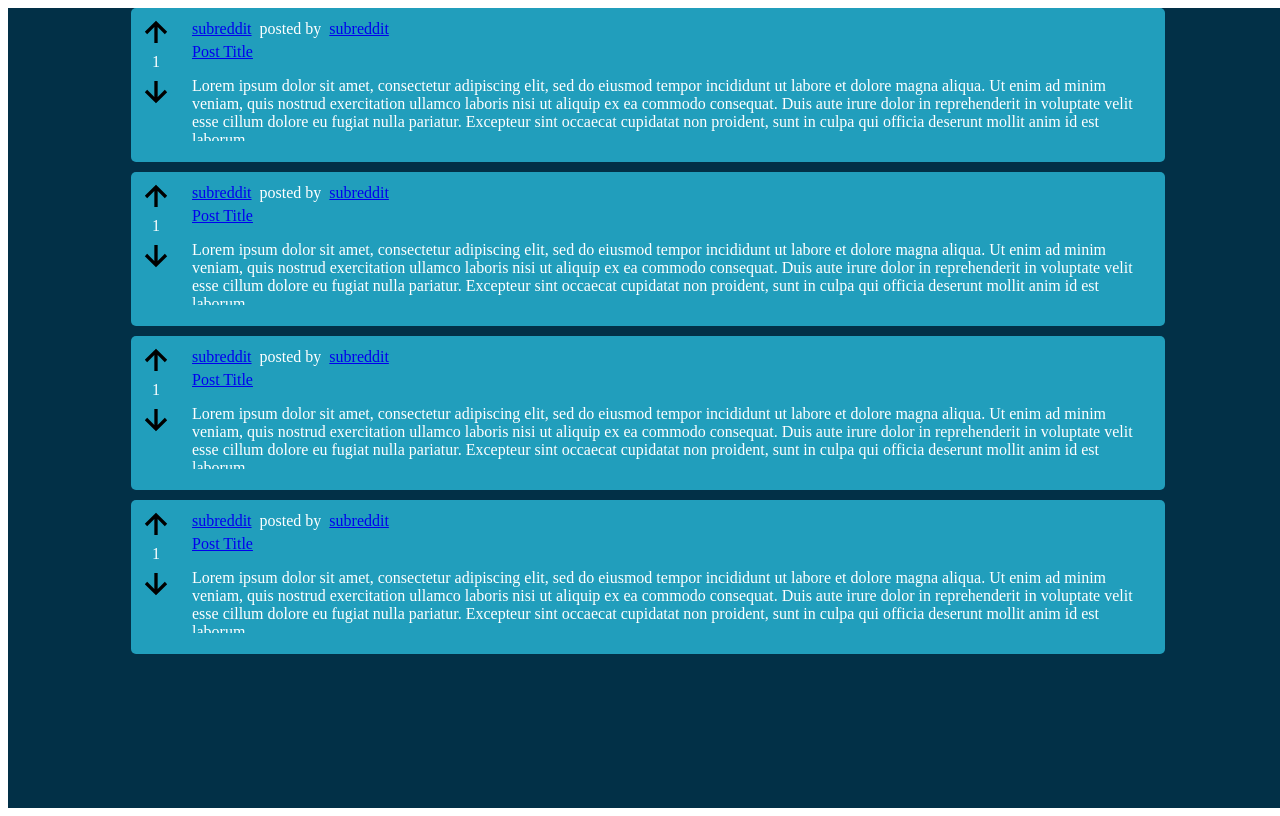
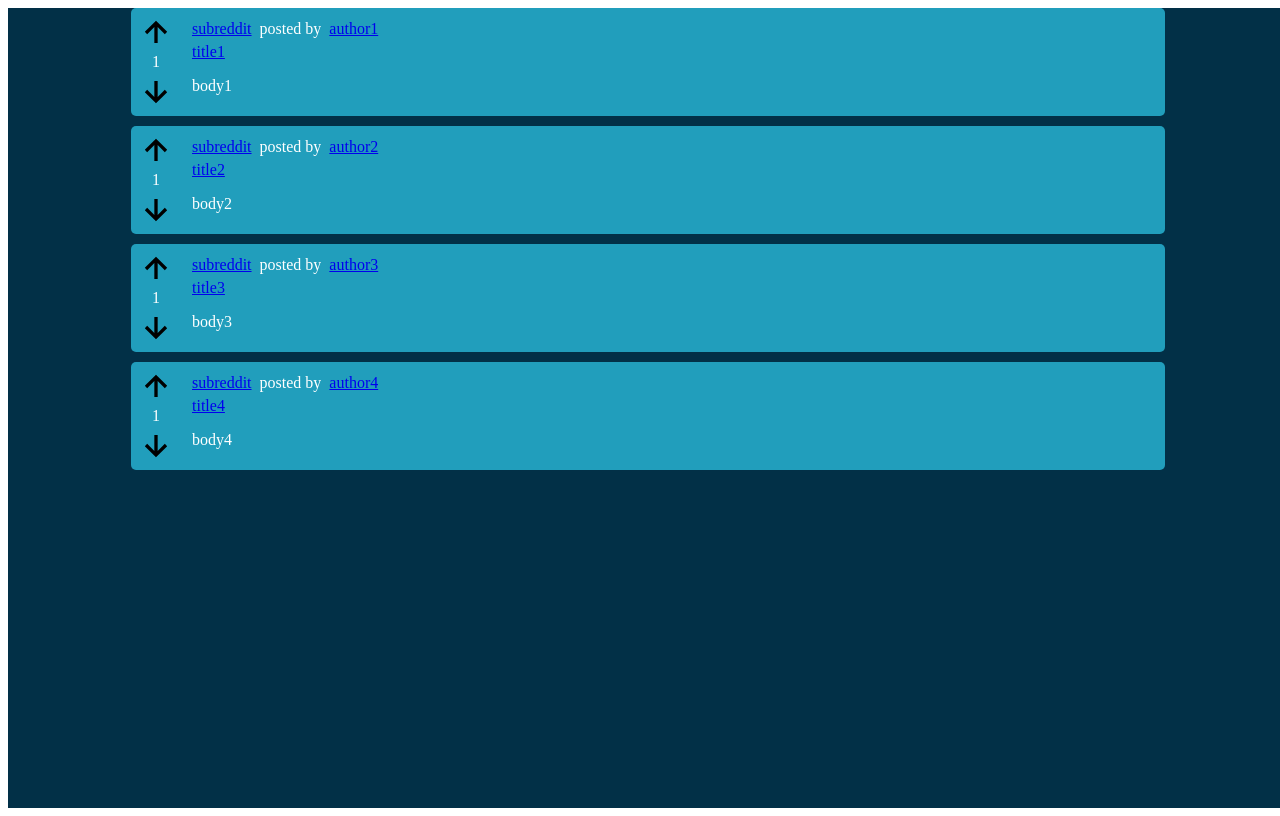
Before and after one commit to Peudey/social-app, a React (Create React App) app in the folder client/: page / in a window 1280 px wide. Built offline with nearby package versions, Linux system fonts and the light colour scheme; the HTML template or start-up script is replaced by a standard one.

Commit message:
posts are generated and routed using id

```diff
--- a/client/src/App.tsx
+++ b/client/src/App.tsx
@@ -12,7 +12,7 @@ function App() {
         <Route path='/' element={<Home children={<PostFeed />}/>}></Route>
         <Route path='/subreddit' element={<Home children={<div>subreddit goes here</div>}/>}></Route>
         <Route path='/author' element={<Home children={<div>author goes here</div>}/>}></Route>
-        <Route path='/subreddit/post' element={<Home children={<Post />}/>}></Route>
+        <Route path='/subreddit/post/:id' element={<Home children={<Post/>}/>}></Route>
       </Routes>
     </BrowserRouter>
   );
--- a/client/src/components/post.tsx
+++ b/client/src/components/post.tsx
@@ -1,8 +1,22 @@
 import React from 'react';
 import PostVotes from './postVotes';
-import { Link } from 'react-router-dom';
+import { Link, useParams } from 'react-router-dom';
+import postTypes from './types';
 
-function Post() {
+const Post = () => {
+    let {id} = useParams();
+
+    let posts : postTypes[];
+    posts = [
+        {postAuthor:"author1", postBody:"body1", postId:"123", postTitle:"title1"},
+        {postAuthor:"author2", postBody:"body2", postId:"124", postTitle:"title2"},
+        {postAuthor:"author3", postBody:"body3", postId:"125", postTitle:"title3"},
+        {postAuthor:"author4", postBody:"body4", postId:"126", postTitle:"title4"},
+    ]
+    if(id!==undefined) {
+        let postAuthor = posts[parseInt(id)].postAuthor;
+        let postBody = posts[parseInt(id)].postBody;
+        let postTitle = posts[parseInt(id)].postTitle;
         return (
             <div className="post">
               <PostVotes />
@@ -10,13 +24,16 @@ function Post() {
                   <span className='postTop'>
                       <Link to="/subreddit">subreddit</Link>
                       <p>posted by </p>
-                <Link to="/author">subreddit</Link>
+                      <Link to="/author">{postAuthor}</Link>
                   </span>
-            <Link to="/subreddit/post">Post Title</Link>
-            <p>Lorem ipsum dolor sit amet, consectetur adipiscing elit, sed do eiusmod tempor incididunt ut labore et dolore magna aliqua. Ut enim ad minim veniam, quis nostrud exercitation ullamco laboris nisi ut aliquip ex ea commodo consequat. Duis aute irure dolor in reprehenderit in voluptate velit esse cillum dolore eu fugiat nulla pariatur. Excepteur sint occaecat cupidatat non proident, sunt in culpa qui officia deserunt mollit anim id est laborum.</p>
+                  <h2>{postTitle}</h2>
+                  <p>{postBody}</p>
               </div>
             </div>
           );
+    } else {
+        return(<h3>page not found</h3>)
+    }
   }
 
   export default Post;
--- a/client/src/components/postCard.tsx
+++ b/client/src/components/postCard.tsx
@@ -1,8 +1,11 @@
 import React from 'react';
 import { Link } from 'react-router-dom';
 import PostVotes from './postVotes';
+import postTypes from './types';
 
-function PostCard() {
+const PostCard = (props:postTypes) => {
+    const {postBody, postTitle, postAuthor, postId} = props;
+
     return (
       <div className="postCard">
         <PostVotes />
@@ -10,10 +13,10 @@ function PostCard() {
             <span className='postTop'>
                 <Link to="/subreddit">subreddit</Link>
                 <p>posted by </p>
-                <Link to="/author">subreddit</Link>
+                <Link to="/author">{postAuthor}</Link>
             </span>
-            <Link to="/subreddit/post">Post Title</Link>
-            <p>Lorem ipsum dolor sit amet, consectetur adipiscing elit, sed do eiusmod tempor incididunt ut labore et dolore magna aliqua. Ut enim ad minim veniam, quis nostrud exercitation ullamco laboris nisi ut aliquip ex ea commodo consequat. Duis aute irure dolor in reprehenderit in voluptate velit esse cillum dolore eu fugiat nulla pariatur. Excepteur sint occaecat cupidatat non proident, sunt in culpa qui officia deserunt mollit anim id est laborum.</p>
+            <Link to={`/subreddit/post/${postId}`}>{postTitle}</Link>
+            <p>{postBody}</p>
         </div>
       </div>
     );
--- a/client/src/components/postFeed.tsx
+++ b/client/src/components/postFeed.tsx
@@ -1,13 +1,21 @@
 import React from 'react';
 import PostCard from './postCard';
+import postTypes from './types';
 
 function PostFeed() {
+    let posts : postTypes[];
+    posts = [
+        {postAuthor:"author1", postBody:"body1", postId:"0", postTitle:"title1"},
+        {postAuthor:"author2", postBody:"body2", postId:"1", postTitle:"title2"},
+        {postAuthor:"author3", postBody:"body3", postId:"2", postTitle:"title3"},
+        {postAuthor:"author4", postBody:"body4", postId:"3", postTitle:"title4"},
+      ]
+
   return (
     <div>
-      <PostCard />
-      <PostCard />
-      <PostCard />
-      <PostCard />
+        {posts.map(({postAuthor, postBody, postId, postTitle}) => (
+            <PostCard postAuthor={postAuthor} postBody={postBody} postId={postId} postTitle={postTitle} />
+        ))}
     </div>
   );
 }
--- /dev/null
+++ b/client/src/components/types.ts
@@ -0,0 +1,8 @@
+interface postTypes {
+    postBody?: string,
+    postTitle?: string,
+    postAuthor?: string,
+    postId?: string,
+}
+
+export default postTypes;
```
Lines whose indentation alone changed are shown as unchanged.
